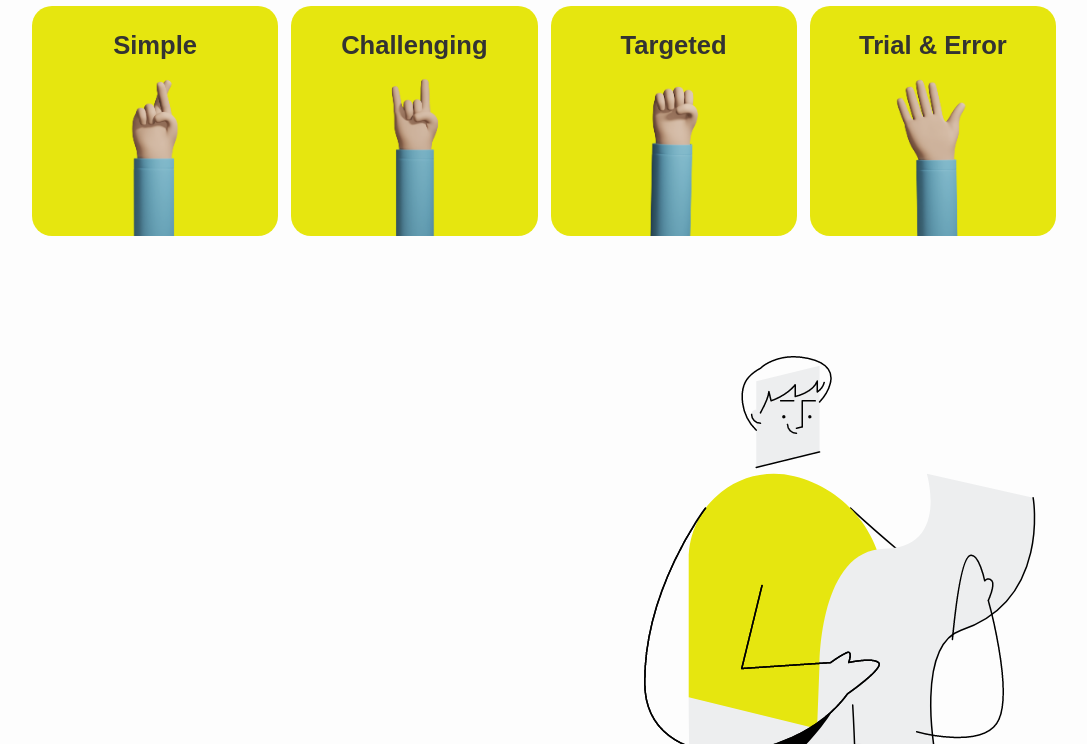
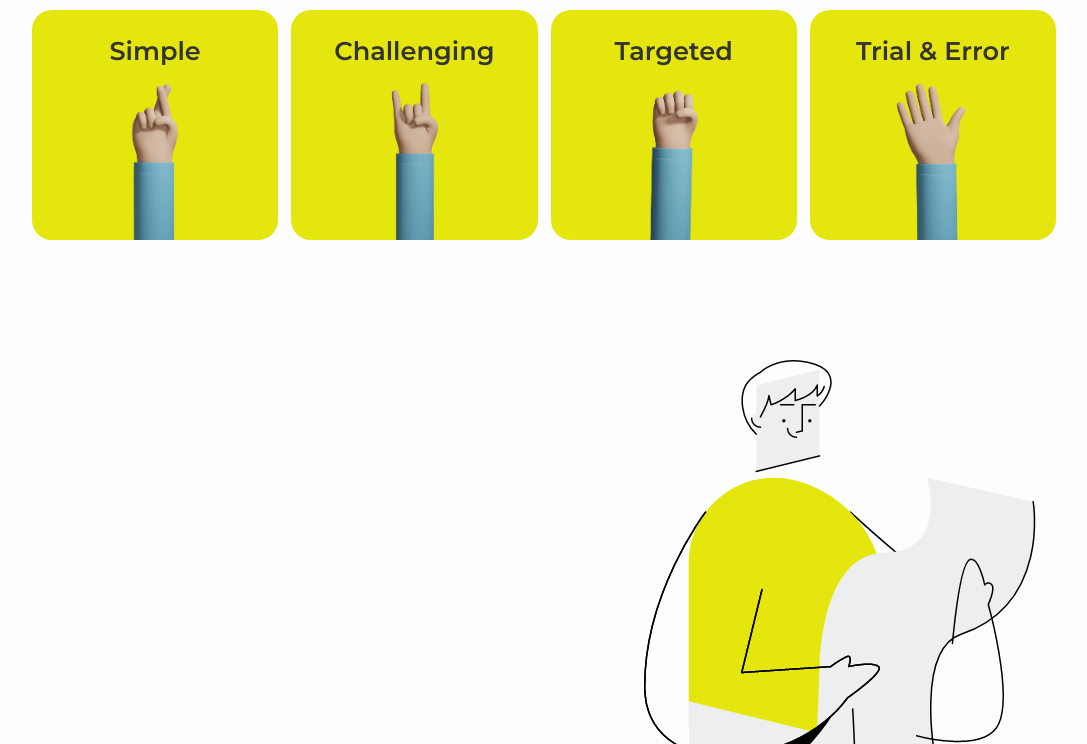
Before and after one commit to gnwncpta/gnwncpta.github.io, a plain HTML site: page LiQuiz/index.html in a window 1280 px wide. Shown: the part 385-1129 px from the top of the page, without its empty margins (96-1183 px from the left). Drawn offline with Linux system fonts and the light colour scheme.

Commit message:
Google Fonts

```diff
--- a/LiQuiz/style.css
+++ b/LiQuiz/style.css
@@ -1,3 +1,5 @@
+@import url('https://fonts.googleapis.com/css2?family=Montserrat:wght@100;200;300;400;500;600;700;800&display=swap');
+
 :root {
     --bg-white: #FDFDFD;
     --text-color: #333333;
```
